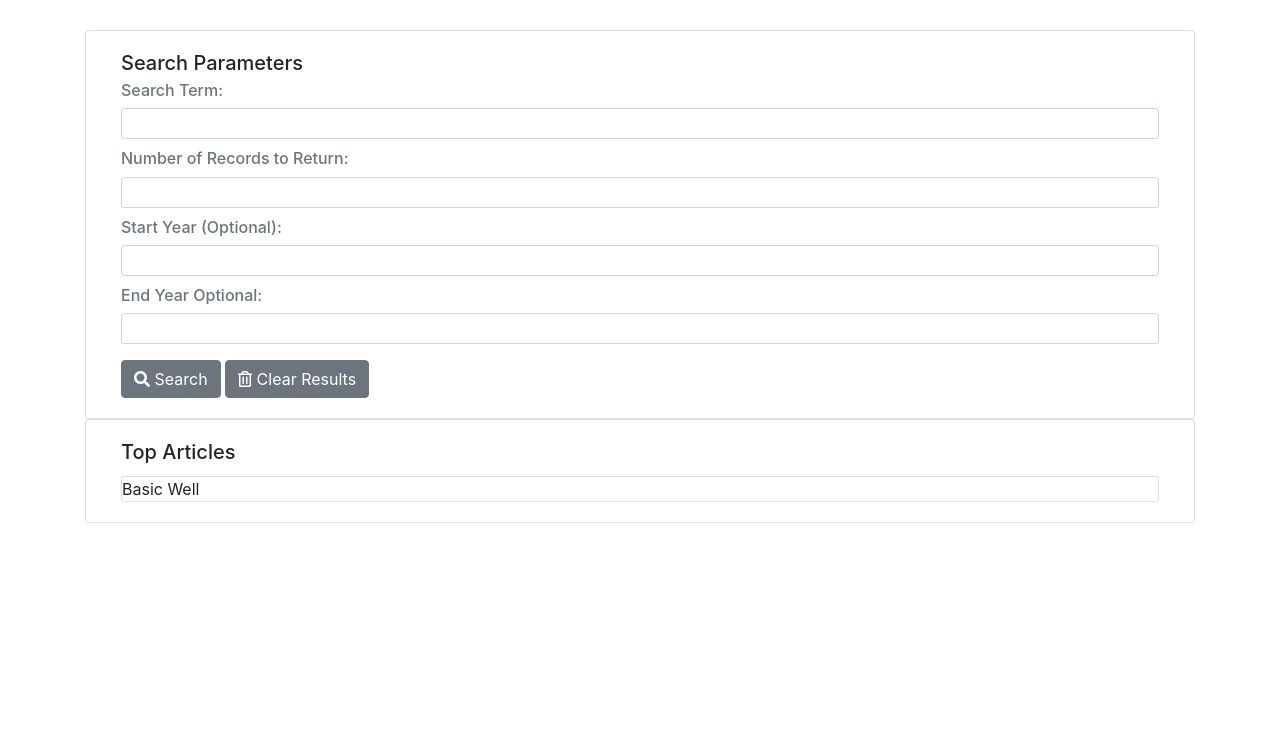
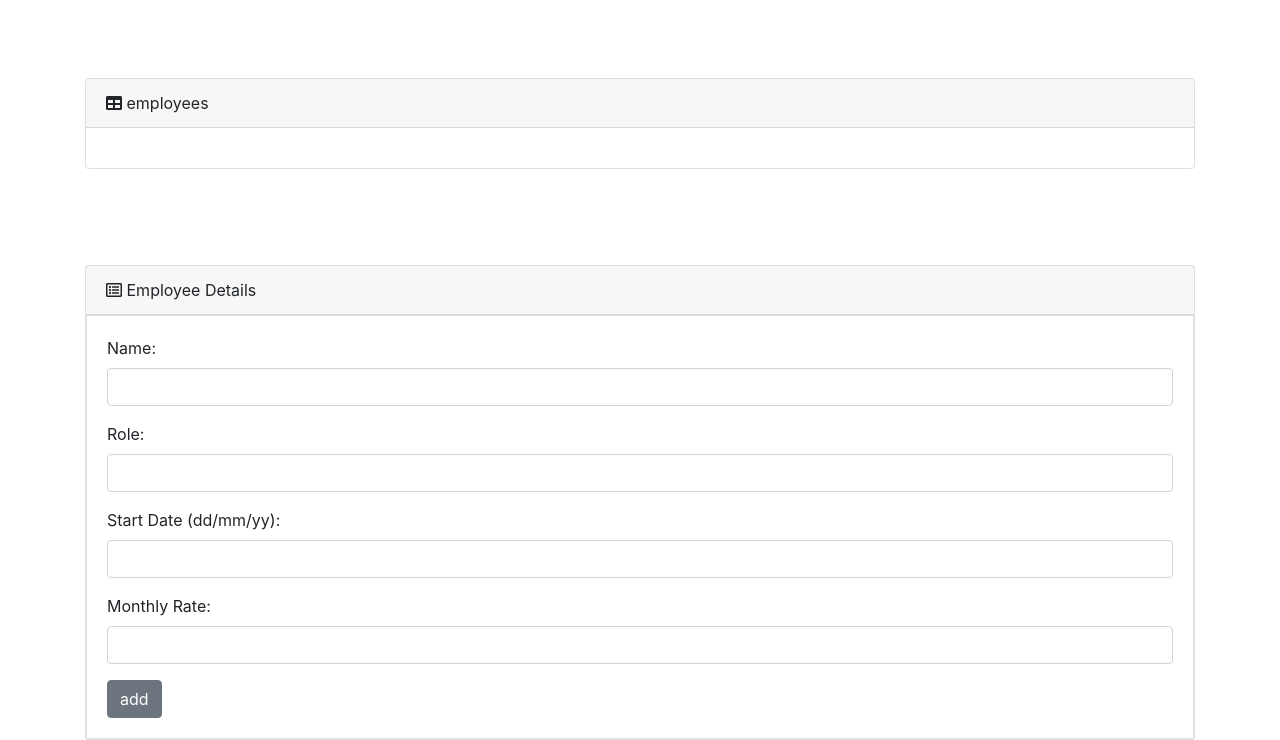
Before and after one commit to germangamboa95/employeeApp, a plain HTML site: page index.html in a window 1280 px wide. Shown: the part 205-945 px from the top of the page. Before the commit the page ends 800 px from the top, so only its background shows below. Drawn offline with nearby package versions, Linux system fonts and the light colour scheme.

Commit message:
initial html

```diff
--- a/index.html
+++ b/index.html
@@ -1,66 +1,92 @@
 <!DOCTYPE html>
 <html>
+
 <head>
     <meta charset="utf-8" />
     <meta http-equiv="X-UA-Compatible" content="IE=edge">
-   <title>New York Times</title>
+    <title>New York Times Search</title>
     <meta name="viewport" content="width=device-width, initial-scale=1">
+    <link rel="stylesheet" href="https://maxcdn.bootstrapcdn.com/bootstrap/4.0.0/css/bootstrap.min.css" integrity="sha384-Gn5384xqQ1aoWXA+058RXPxPg6fy4IWvTNh0E263XmFcJlSAwiGgFAW/dAiS6JXm"
+        crossorigin="anonymous">
+    <script src="https://maxcdn.bootstrapcdn.com/bootstrap/4.0.0/js/bootstrap.min.js" integrity="sha384-JZR6Spejh4U02d8jOt6vLEHfe/JQGiRRSQQxSfFWpi1MquVdAyjUar5+76PVCmYl"
+        crossorigin="anonymous"></script>
+    <link rel="stylesheet" href="https://use.fontawesome.com/releases/v5.0.9/css/all.css" integrity="sha384-5SOiIsAziJl6AWe0HWRKTXlfcSHKmYV4RBF18PPJ173Kzn7jzMyFuTtk8JA7QQG1"
+        crossorigin="anonymous">
 
-   <link rel="stylesheet" href="https://maxcdn.bootstrapcdn.com/bootstrap/4.0.0/css/bootstrap.min.css" integrity="sha384-Gn5384xqQ1aoWXA+058RXPxPg6fy4IWvTNh0E263XmFcJlSAwiGgFAW/dAiS6JXm" crossorigin="anonymous">
-   <script defer src="https://use.fontawesome.com/releases/v5.0.9/js/all.js" integrity="sha384-8iPTk2s/jMVj81dnzb/iFR2sdA7u06vHJyyLlAd4snFpCl/SnyUjRrbdJsw1pGIl" crossorigin="anonymous"></script>
-   <link rel="stylesheet" type="text/css" media="screen" href="style.css" />
+    <link rel="stylesheet" type="text/css" href="custom.css">
+</head>
 
-</head>
+
 <body>
     <div class="container">
-       <div class="jumbotron jumbotron-fluid">
-           <div class="container d-flex justify-content-center">
-             <h1 class="display-4"><i class="fas fa-newspaper"></i>New York Times Search </h1>
+        <div class="jumbotron">
+            <h1 class="display-4 text-center">
+                <i class="far fa-newspaper"></i>
+                Liberal Fake News Search!</h1>
+        </div>
+    </div>
+    <div class="container">
+            <div class="row">
+                    <div class="col-md-12">
+                        <!--Card for enitre input-->
+                        <div class="card mt-5 mb-5">
+                            <div class="card-header">
+                                <i class="fas fa-table"></i>
+                                employees
+                            </div>
+                            <div class="card-body">
+                                <table>
+
+                                </table>
+
 
                             </div>
                         </div>
-       <span class="card col-md-12">
-           <div class="card-body">
-             <h5 class="card-title">Search Parameters</h5>
-             <h6 class="card-subtitle mb-2 text-muted">Search Term:</h6>
-             <div class="card-text">
-               <div class="input-group input-group-sm mb-3">
-                   <input type="text" class="form-control" aria-label="Small" aria-describedby="inputGroup-sizing-sm">
-               </div>
-               <h6 class="card-subtitle mb-2 text-muted">Number of Records to Return:</h6>
-               <div class="input-group input-group-sm mb-3">
-                   <input type="text" class="form-control" aria-label="Small" aria-describedby="inputGroup-sizing-sm">
-               </div>
-               <h6 class="card-subtitle mb-2 text-muted">Start Year (Optional):</h6>
-               <div class="input-group input-group-sm mb-3">
-                   <input type="text" class="form-control" aria-label="Small" aria-describedby="inputGroup-sizing-sm">
-               </div>
-               <h6 class="card-subtitle mb-2 text-muted">End Year Optional:</h6>
-               <div class="input-group input-group-sm mb-3">
-                   <input type="text" class="form-control" aria-label="Small" aria-describedby="inputGroup-sizing-sm">
                     </div>
                 </div>
-             <button type="button" class="btn btn-secondary" id="search"><i class="fas fa-search"></i>
-               Search</button>
-             <button type="button" class="btn btn-secondary" id"reset"><i class="far fa-trash-alt"></i>
-               Clear Results</button>
+        <div class="row">
+            <div class="col-md-12">
+                <!--Card for enitre input-->
+                <div class="card mt-5">
+                    <div class="card-header">
+                        <i class="far fa-list-alt"></i>
+                        Employee Details
+                    </div>
+                    <div class="card-body border">
+                        <form>
+                            <!--Forms for input-->
+                            <!--search form-->
+                            <div class="form-group">
+                                <label>Name:</label>
+                                <input type="name" class="form-control" id="name">
+                            </div>
+                            <!--dropdown for # of records-->
+                            <div class="form-group">
+                                <label>Role:</label>
+                                <input type="role" class="form-control" id="role">
+                            </div>
+                            <!--start year for record-->
+                            <div class="form-group">
+                                <label>Start Date (dd/mm/yy):</label>
+                                <input type="text" class="form-control" id="startDate">
+                            </div>
+                            <!--end year for records-->
+                            <div class="form-group">
+                                <label>Monthly Rate:</label>
+                                <input type="rate" class="form-control" id="monthlyRate">
+                            </div>
+
+                            <button type="add" class="btn btn-secondary">
+                                add</button>
+
 
                     </div>
-       </span>
-       <div class="card col-md-12">
-           <div class="card-body">
-             <h5 class="card-title">Top Articles</h5>
-             <div class="card bg-faded">
-                 <div class="card-block">
-                   Basic Well
-
+                </div>
             </div>
         </div>
 
     </div>
-         </div>
+    <script type="text/javascript" src="script.js"></script>
+</body>
 
-   </div>
-   <script src="main.js"></script>
-</body>
 </html>
```
Lines whose indentation alone changed are shown as unchanged.
